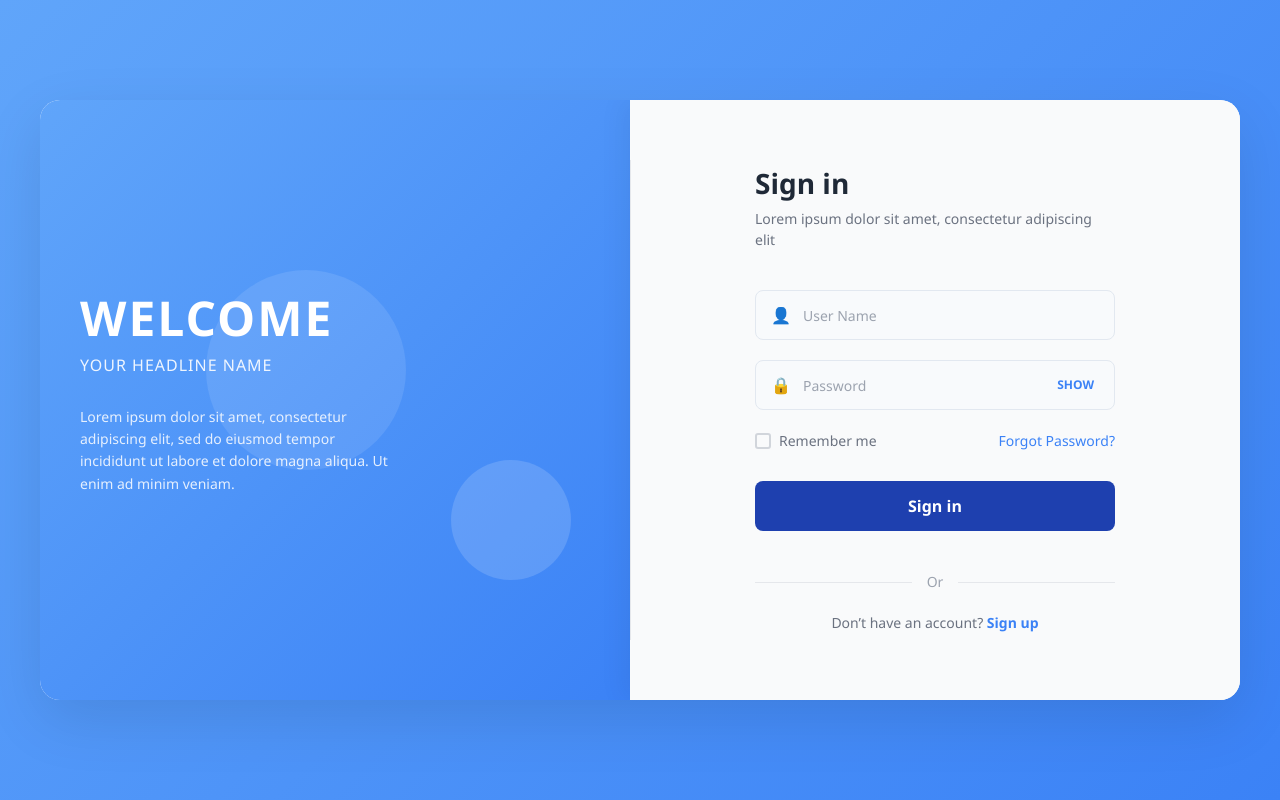
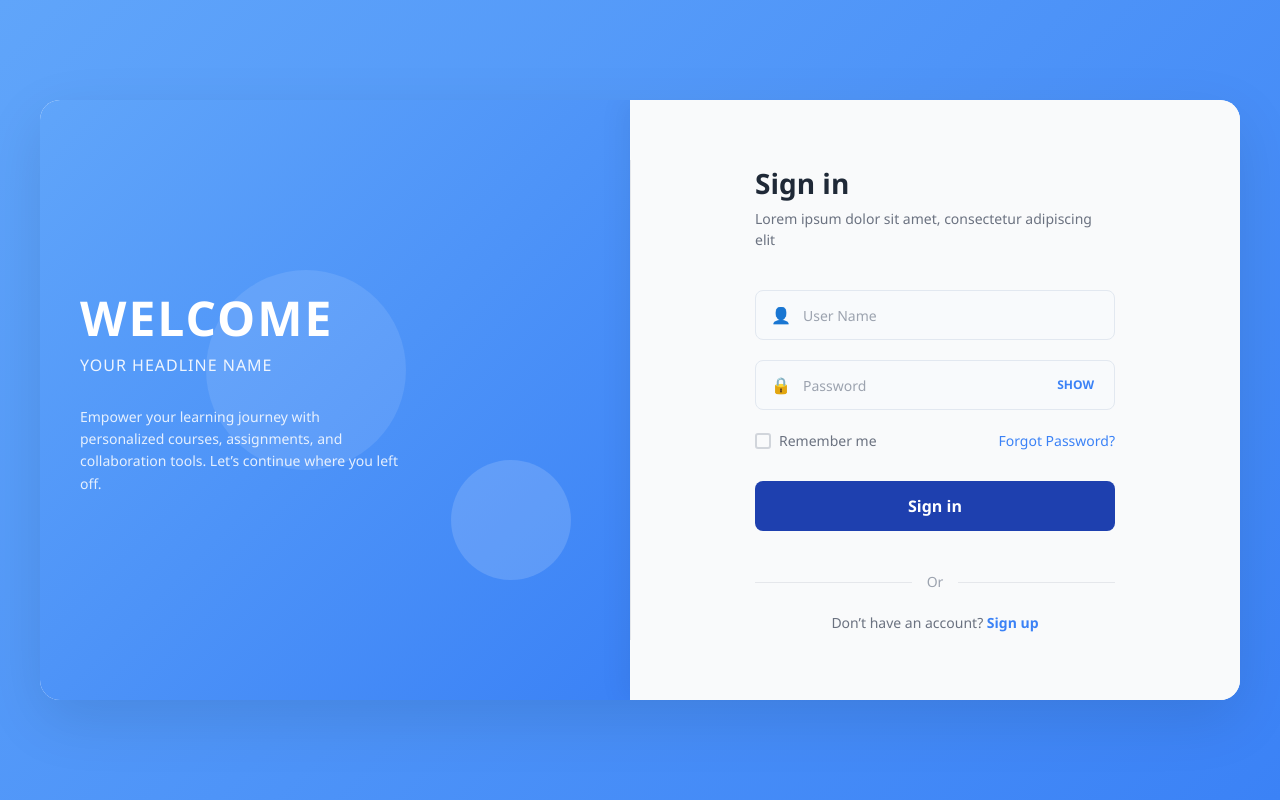
Before and after one commit to AABITH-ROSHAN/SmartLearn-OnlineLearning, a React (Vite) app: page /login in a window 1280 px wide. Built offline with nearby package versions, Linux system fonts and the light colour scheme.

Commit message:
Update Loginpage.jsx

```diff
--- a/src/Entrypages/Loginpage.jsx
+++ b/src/Entrypages/Loginpage.jsx
@@ -42,9 +42,8 @@ export default function Loginpage() {
             <h1>WELCOME</h1>
             <h2>YOUR HEADLINE NAME</h2>
             <p>
-              Lorem ipsum dolor sit amet, consectetur adipiscing elit, sed do
-              eiusmod tempor incididunt ut labore et dolore magna aliqua. Ut
-              enim ad minim veniam.
+              Empower your learning journey with personalized courses, assignments, and collaboration tools.
+              Let’s continue where you left off.
             </p>
           </div>
           <div className="geometric-shape-1"></div>
```
